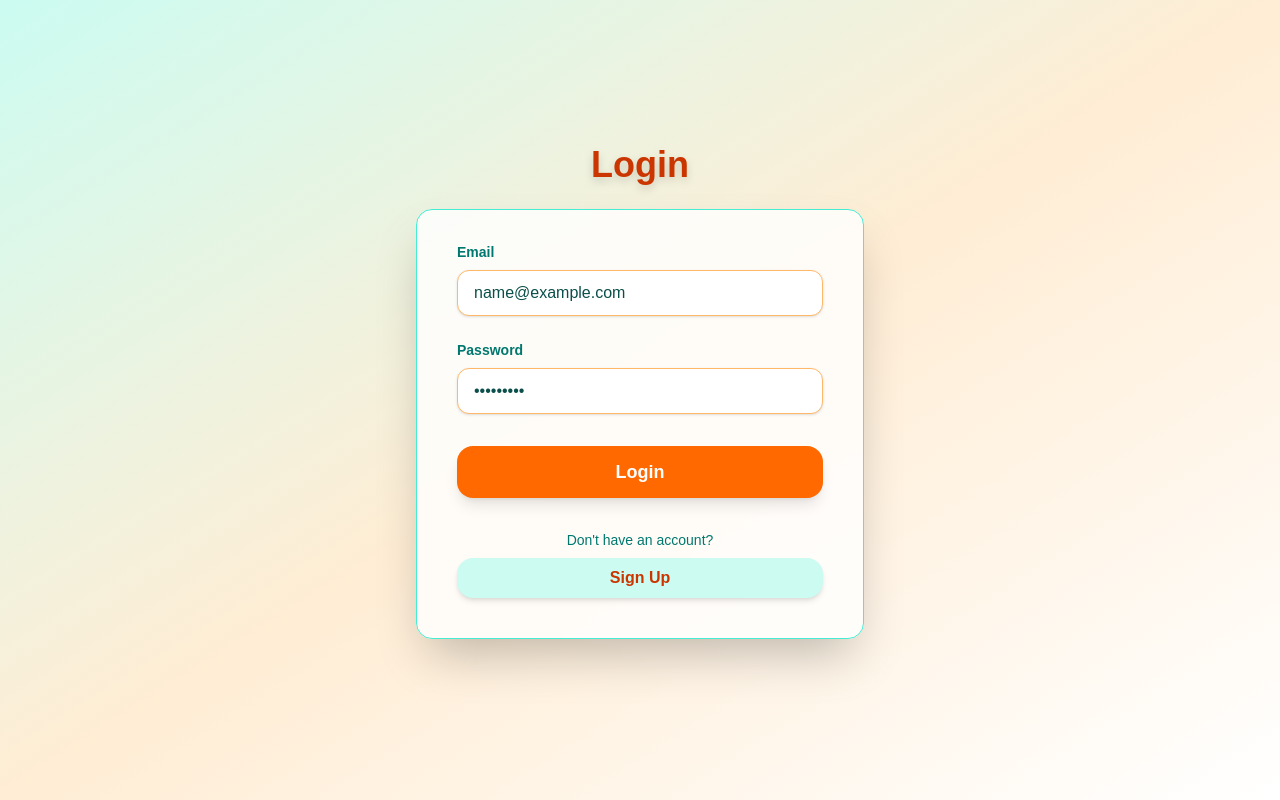
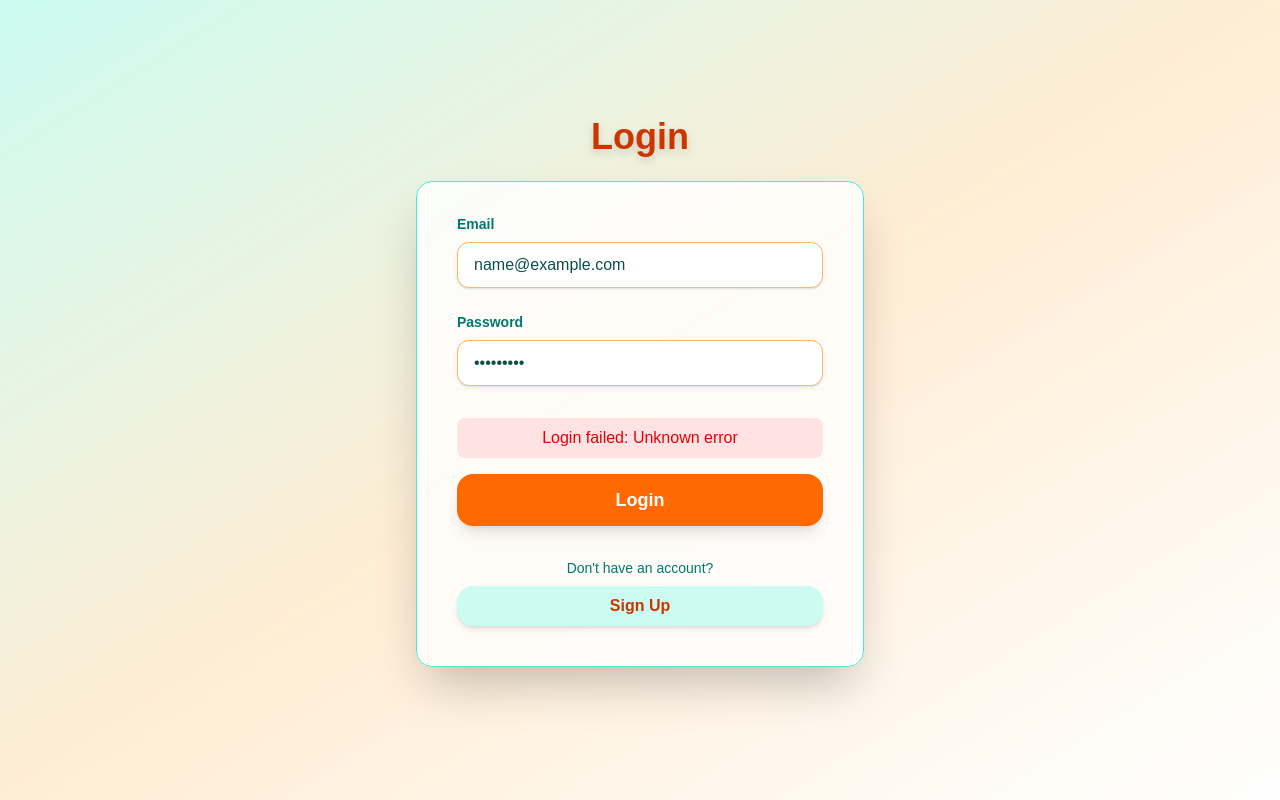
Before and after one commit to hemantmm/StockMarketAnalysis, a Next.js app in the folder frontend/: page /Login in a window 1280 px wide. Both pictures are taken after typing "name@example.com", "Sample123" into the empty fields and a click on the button "Login". Built offline with nearby package versions, Linux system fonts and the light colour scheme; no server answers.

Commit message:
fix: updated the error handling
Signed-off-by: Hemant M Mehta <hemant29mehta@gmail.com>

```diff
--- a/frontend/src/app/Login/page.tsx
+++ b/frontend/src/app/Login/page.tsx
@@ -7,6 +7,7 @@ const LoginPage = () => {
   const router = useRouter();
   const [email, setEmail] = useState('');
   const [password, setPassword] = useState('');
+  const [errorMsg, setErrorMsg] = useState('');
 
   const handleSignUpPage = () => {
     router.push('/SignUp');
@@ -14,6 +15,7 @@ const LoginPage = () => {
 
   const handleLogin = async (e: React.FormEvent) => {
     e.preventDefault();
+    setErrorMsg('');
     await axios.post(`https://stockmarketanalysis-node.onrender.com/Login`, {
       email,
       password,
@@ -22,18 +24,19 @@ const LoginPage = () => {
       console.log(response.data);
       localStorage.setItem('token', response.data.token);
       localStorage.setItem('email', email);
+      // Use backend _id if available, fallback to email
       const user = {
         email: email,
         token: response.data.token,
         username: response.data.username || email.split('@')[0],
-        id: email
+        id: response.data.id || email
       };
       localStorage.setItem('user', JSON.stringify(user));
       router.push('/');
     })
     .catch((error) => {
       console.error('There was an error!', error);
-      alert('Login failed');
+      setErrorMsg('Login failed: ' + (error?.response?.data?.message || 'Unknown error'));
     });
   }
 
@@ -69,9 +72,15 @@ const LoginPage = () => {
             required
           />
         </div>
+        {errorMsg && (
+          <div className="mb-4 text-red-600 bg-red-100 rounded-lg px-4 py-2 text-center">
+            {errorMsg}
+          </div>
+        )}
         <button
           className="w-full py-3 rounded-2xl bg-orange-500 hover:bg-orange-600 text-white font-bold shadow-lg transition-all duration-300 mb-4 text-lg"
           onClick={handleLogin}
+          aria-label="Login"
         >
           Login
         </button>
@@ -80,6 +89,7 @@ const LoginPage = () => {
           <button
             className="w-full py-2 rounded-2xl bg-teal-100 text-orange-700 font-bold hover:bg-orange-100 hover:text-teal-700 shadow-md transition-all duration-300"
             onClick={handleSignUpPage}
+            aria-label="Sign Up"
           >
             Sign Up
           </button>
```
